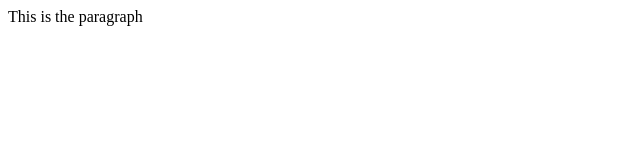
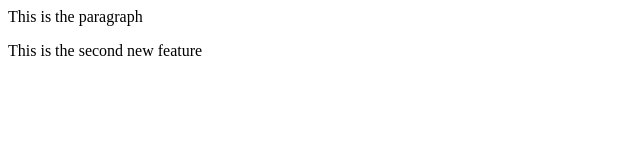
Before and after one commit to rajputrizwan/test-local-system-repo, a plain HTML site: page index.html in a window 1280 px wide. Shown: the whole page, without its empty margins (0-640 px from the left). Drawn offline with Linux system fonts and the light colour scheme.

Commit message:
Second new feature

```diff
--- a/index.html
+++ b/index.html
@@ -1 +1,2 @@
 <p>This is the paragraph</p>
+<p>This is the second new feature</p>
```
